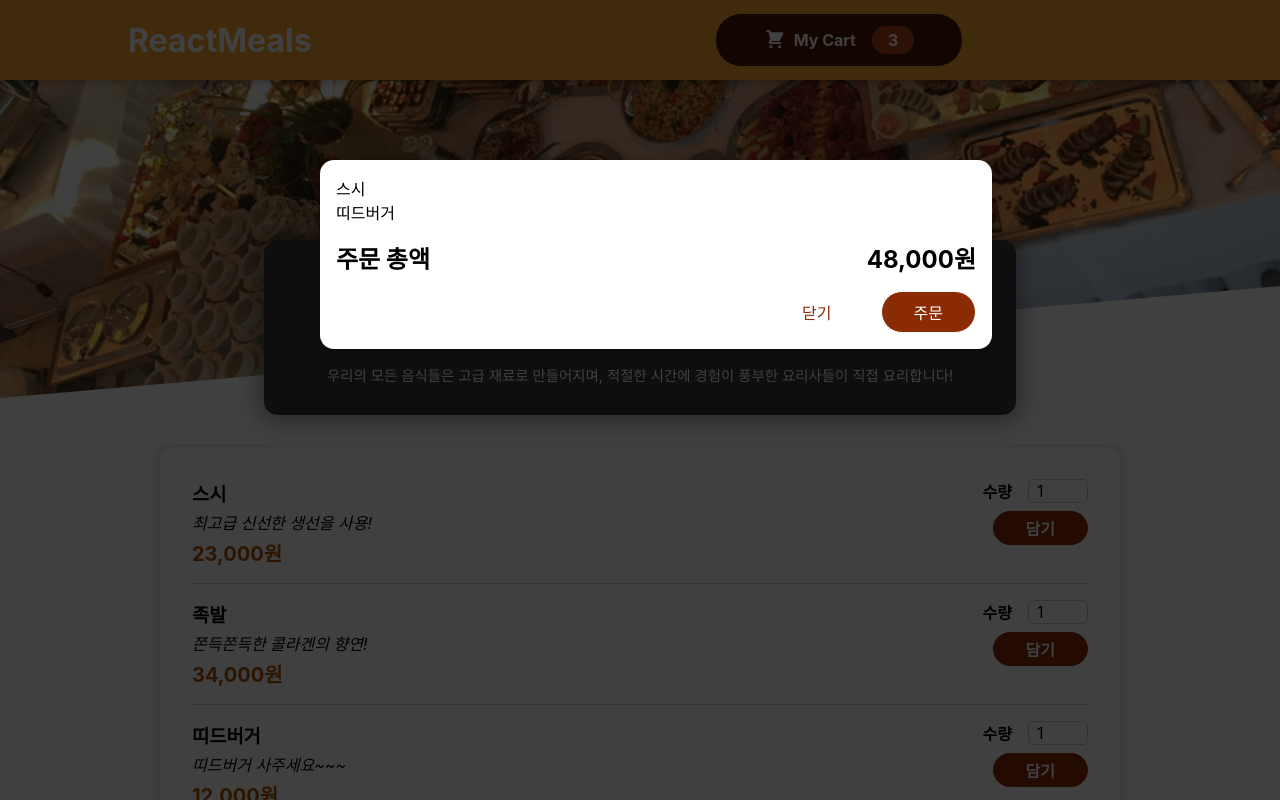
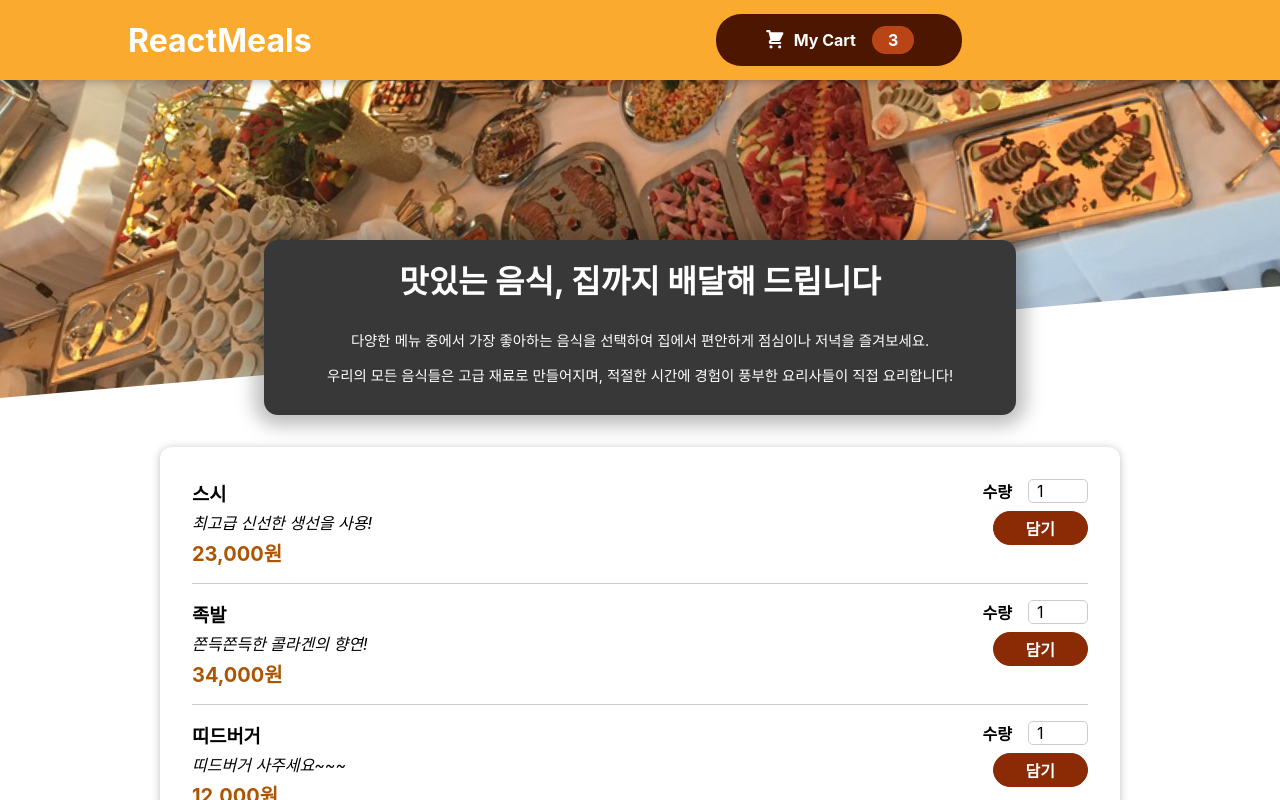
Before and after one commit to LeeKM321/react-study202409, a React (Create React App) app: page / in a window 1280 px wide. Shown: the top 800 px of the page. Built offline with nearby package versions, Linux system fonts and the light colour scheme.

Commit message:
Cart Modal 열고 닫기 처리

```diff
--- a/src/App.js
+++ b/src/App.js
@@ -1,13 +1,22 @@
-import React from 'react';
+import React, { useState } from 'react';
 import Header from './components/Food/Layout/Header';
 import Meals from './components/Food/Meals/Meals';
 import Cart from './components/Food/Cart/Cart';
 
 const App = () => {
+  // 카트 모달의 공개 여부 결정하는 상태 변수
+  const [cartIsShown, setCartIsShown] = useState(false);
+
+  // 모달을 열어주는 핸들러
+  const showCartHandler = () => setCartIsShown(true);
+
+  // 모달을 닫아주는 핸들러
+  const hideCartHandler = () => setCartIsShown(false);
+
   return (
     <>
-      <Cart />
-      <Header />
+      {cartIsShown && <Cart onClose={hideCartHandler} />}
+      <Header onShowCart={showCartHandler} />
       <Meals />
     </>
   );
--- a/src/components/Food/Cart/Cart.js
+++ b/src/components/Food/Cart/Cart.js
@@ -17,7 +17,7 @@
   },
 ];
 
-const Cart = () => {
+const Cart = ({ onClose }) => {
   const {
     'cart-items': cartItemStyle,
     total,
@@ -27,7 +27,7 @@
   } = styles;
 
   return (
-    <CartModal>
+    <CartModal onClose={onClose}>
       {/* 주문 내역(카트 안의 음식 내역) */}
       <ul className={cartItemStyle}>
         {DUMMY_CART.map((cartItem) => {
@@ -39,7 +39,9 @@
         <span>48,000원</span>
       </div>
       <div className={actions}>
-        <button className={btnAlt}>닫기</button>
+        <button className={btnAlt} onClick={onClose}>
+          닫기
+        </button>
         <button className={button}>주문</button>
       </div>
     </CartModal>
--- a/src/components/Food/Layout/Header.js
+++ b/src/components/Food/Layout/Header.js
@@ -3,13 +3,13 @@
 import mealsImage from '../../../assets/meals.jpg';
 import HeaderCartButton from './HeaderCartButton';
 
-const Header = () => {
+const Header = ({ onShowCart }) => {
   const { header, 'main-image': mainImage } = styles;
   return (
     <>
       <header className={header}>
         <h1>ReactMeals</h1>
-        <HeaderCartButton />
+        <HeaderCartButton onShow={onShowCart} />
         <button>Cart</button>
       </header>
       <div className={mainImage}>
--- a/src/components/Food/Layout/HeaderCartButton.js
+++ b/src/components/Food/Layout/HeaderCartButton.js
@@ -2,10 +2,10 @@
 import styles from './HeaderCartButton.module.scss';
 import CartIcon from '../Cart/CartIcon';
 
-const HeaderCartButton = () => {
+const HeaderCartButton = ({ onShow }) => {
   const { button, icon, badge } = styles;
   return (
-    <button className={button}>
+    <button className={button} onClick={onShow}>
       <span className={icon}>
         <CartIcon />
       </span>
--- a/src/components/Modal/CartModal.js
+++ b/src/components/Modal/CartModal.js
@@ -2,8 +2,8 @@
 import styles from './CartModal.module.scss';
 import ReactDOM from 'react-dom';
 
-const BackDrop = () => {
-  return <div className={styles.backdrop} />;
+const BackDrop = ({ onClose }) => {
+  return <div className={styles.backdrop} onClick={onClose} />;
 };
 
 const ModalOverlay = ({ children }) => {
@@ -14,11 +14,11 @@
   );
 };
 
-const CartModal = ({ children }) => {
+const CartModal = ({ children, onClose }) => {
   return (
     <>
       {ReactDOM.createPortal(
-        <BackDrop />,
+        <BackDrop onClose={onClose} />,
         document.getElementById('backdrop-root'),
       )}
 
```
